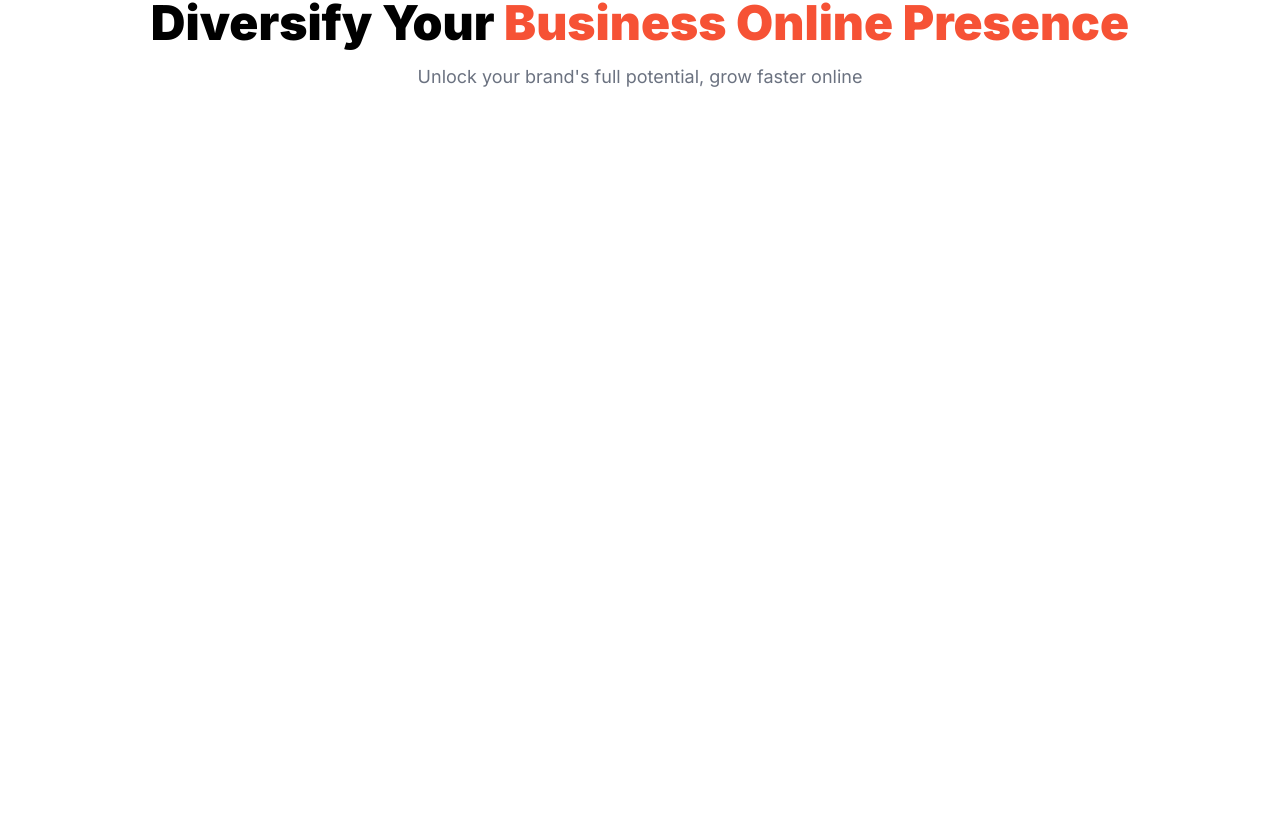
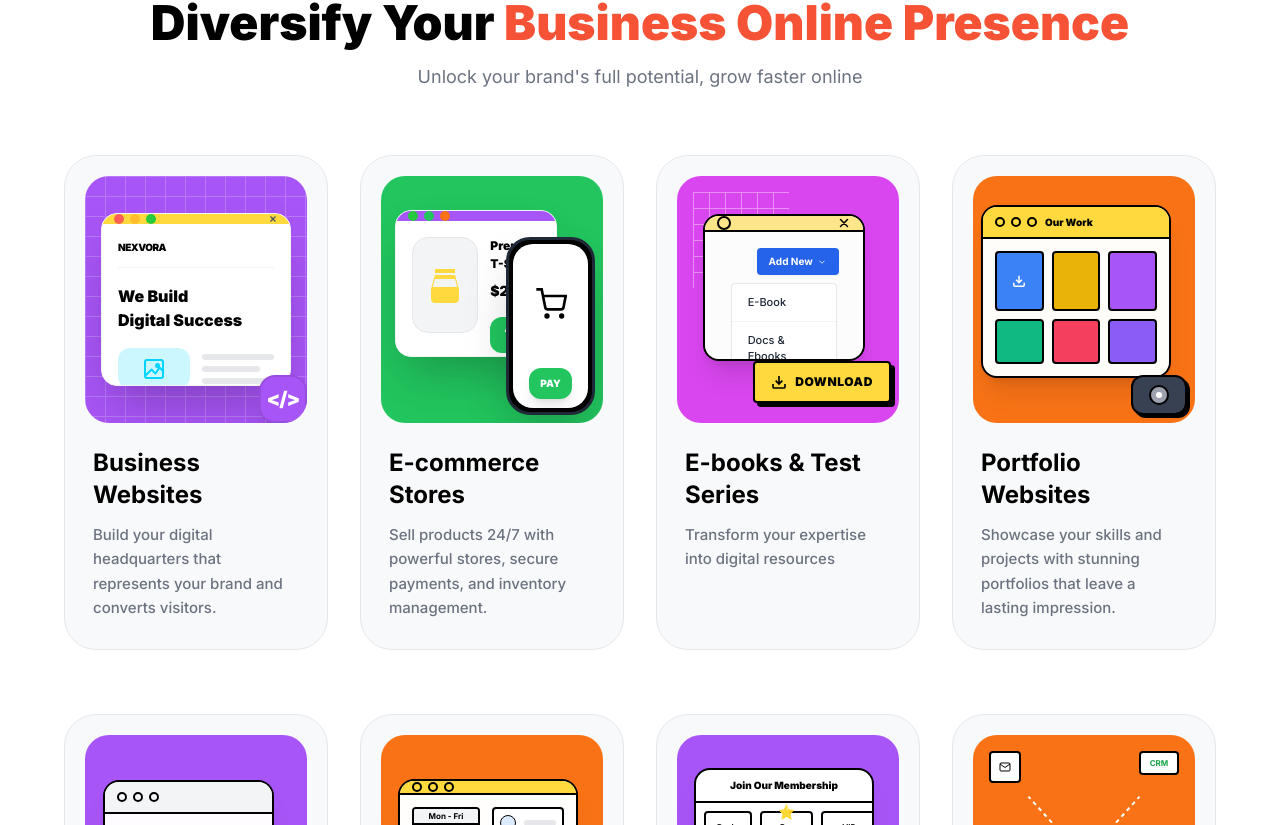
Before and after one commit to chandramondal-1/nexvoraweb.in, a React (Vite) app: page /#/ in a window 1280 px wide. Shown: the part 1675-2500 px from the top of the page. Built offline with nearby package versions, Linux system fonts and the light colour scheme.

Commit message:
Fix GSAP and CSS transition conflict causing cards to blur/fade out

```diff
--- a/src/sections/RevenueSection.tsx
+++ b/src/sections/RevenueSection.tsx
@@ -481,7 +481,7 @@ export default function RevenueSection() {
         {features.map((feature, index) => (
           <div
             key={index}
-            className="feature-card flex flex-col items-start group cursor-pointer bg-[#F8F9FA] p-5 rounded-[32px] border border-gray-200 hover:shadow-xl transition-all duration-300 hover:-translate-y-1"
+            className="feature-card flex flex-col items-start group cursor-pointer bg-[#F8F9FA] p-5 rounded-[32px] border border-gray-200 hover:shadow-xl transition-shadow duration-300"
           >
             <div
               className="relative w-full aspect-[0.9/1] mb-6 rounded-[24px] overflow-hidden flex items-center justify-center transition-all duration-300 group-hover:scale-[1.02]"
```
